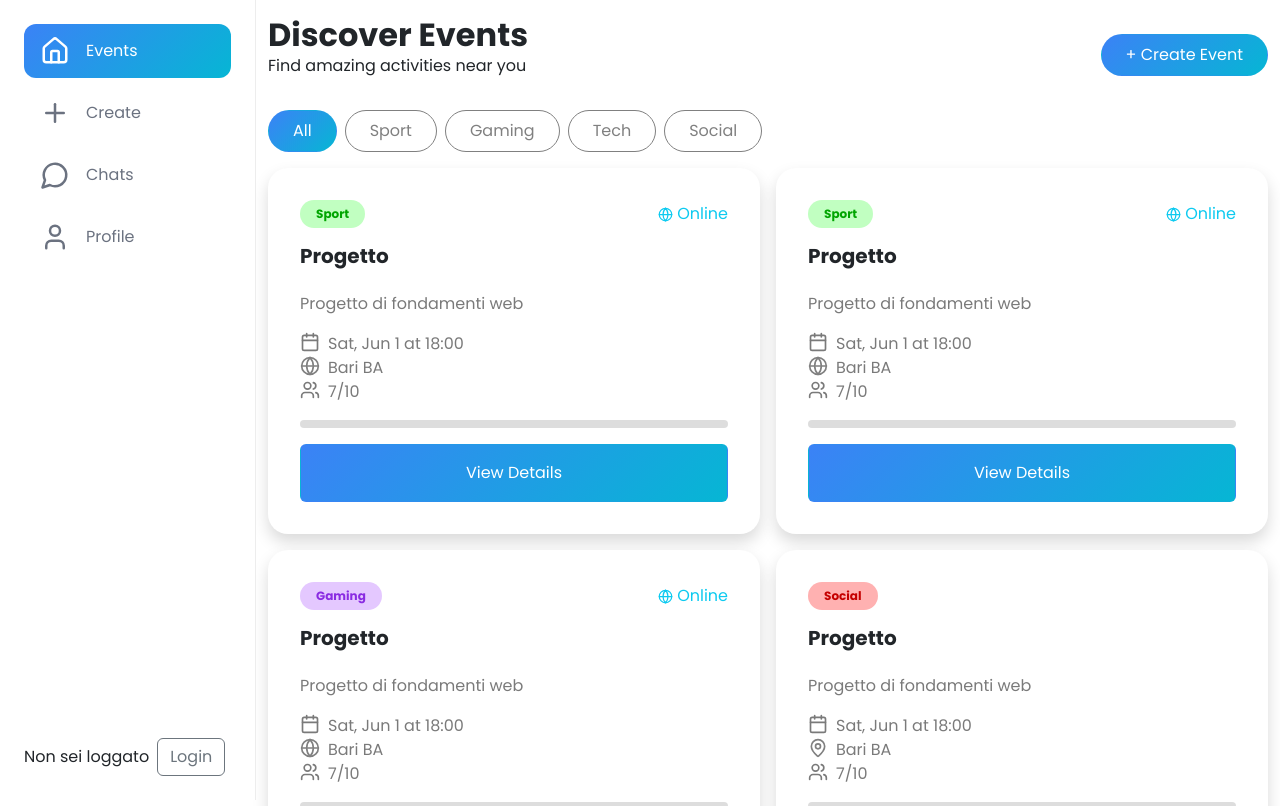
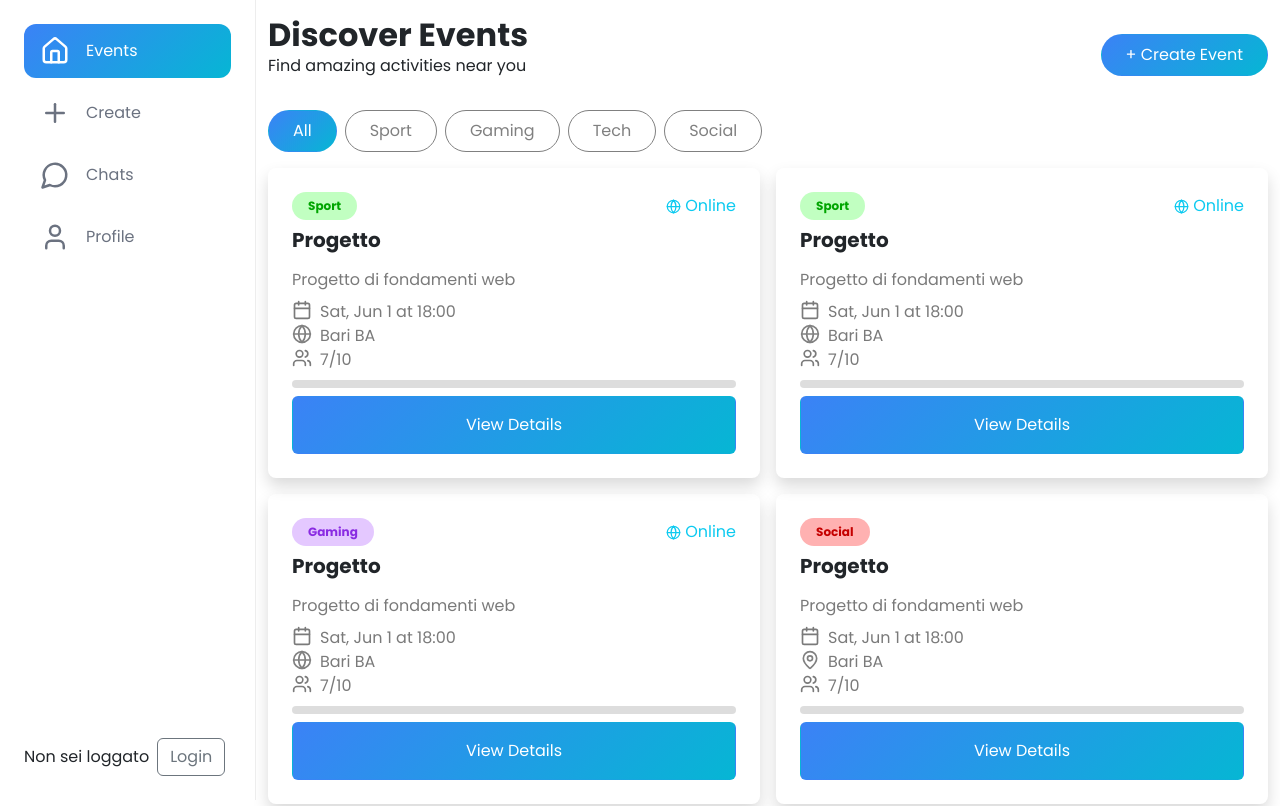
Before and after one commit to marcomaraglino/social_f_web_project, a React (Vite) app: page / in a window 1280 px wide. Shown: the top 806 px of the page. Built offline with nearby package versions, Linux system fonts and the light colour scheme; no server answers.

Commit message:
fix event card css

```diff
--- a/src/components/EventCard/EventCard.css
+++ b/src/components/EventCard/EventCard.css
@@ -1,4 +1,4 @@
-.infoCard {
+/*.infoCard {
     background-color: white;
     border-radius: 20px;
     padding: 2rem;
@@ -6,7 +6,7 @@
     display: flex;
     flex-direction: column;
     gap: 1rem;
-}
+}*/
 .infoCard h5{
     text-align: start;
     font-weight: bold;
--- a/src/components/EventCard/EventCard.jsx
+++ b/src/components/EventCard/EventCard.jsx
@@ -12,7 +12,7 @@ export function EventCard(props){
     }
     const isOnline = (online) => online === true;
     return(
-            <div className='infoCard shadow'>
+            <div className='infoCard p-4 d-flex flex-column rounded-3 gap-2 shadow'>
                 <div className="d-flex justify-content-between">
                     <span className={`badge rounded-pill px-3 py-2 ${getActivityClass(props.activity)}`}>
                         {props.activity}
```
